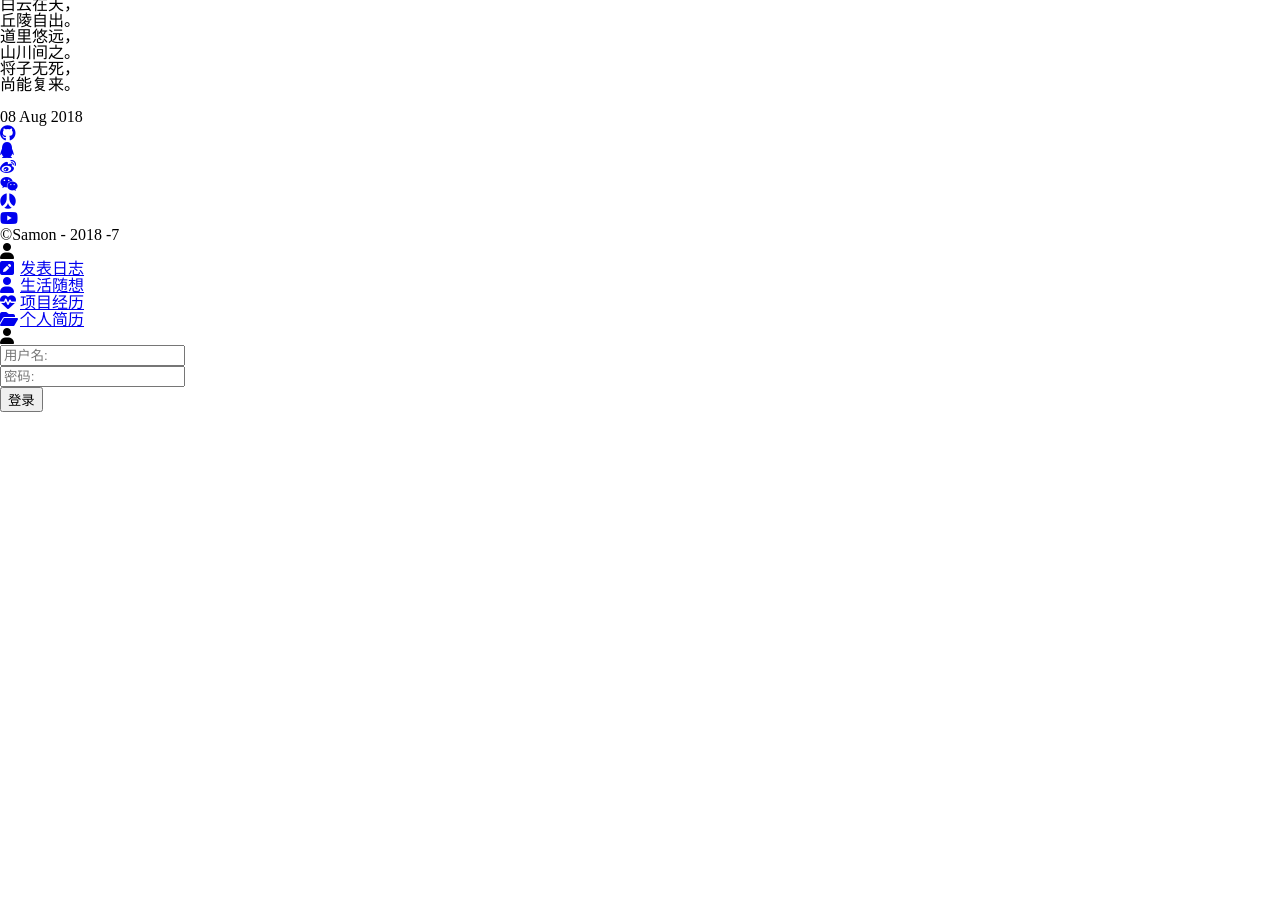
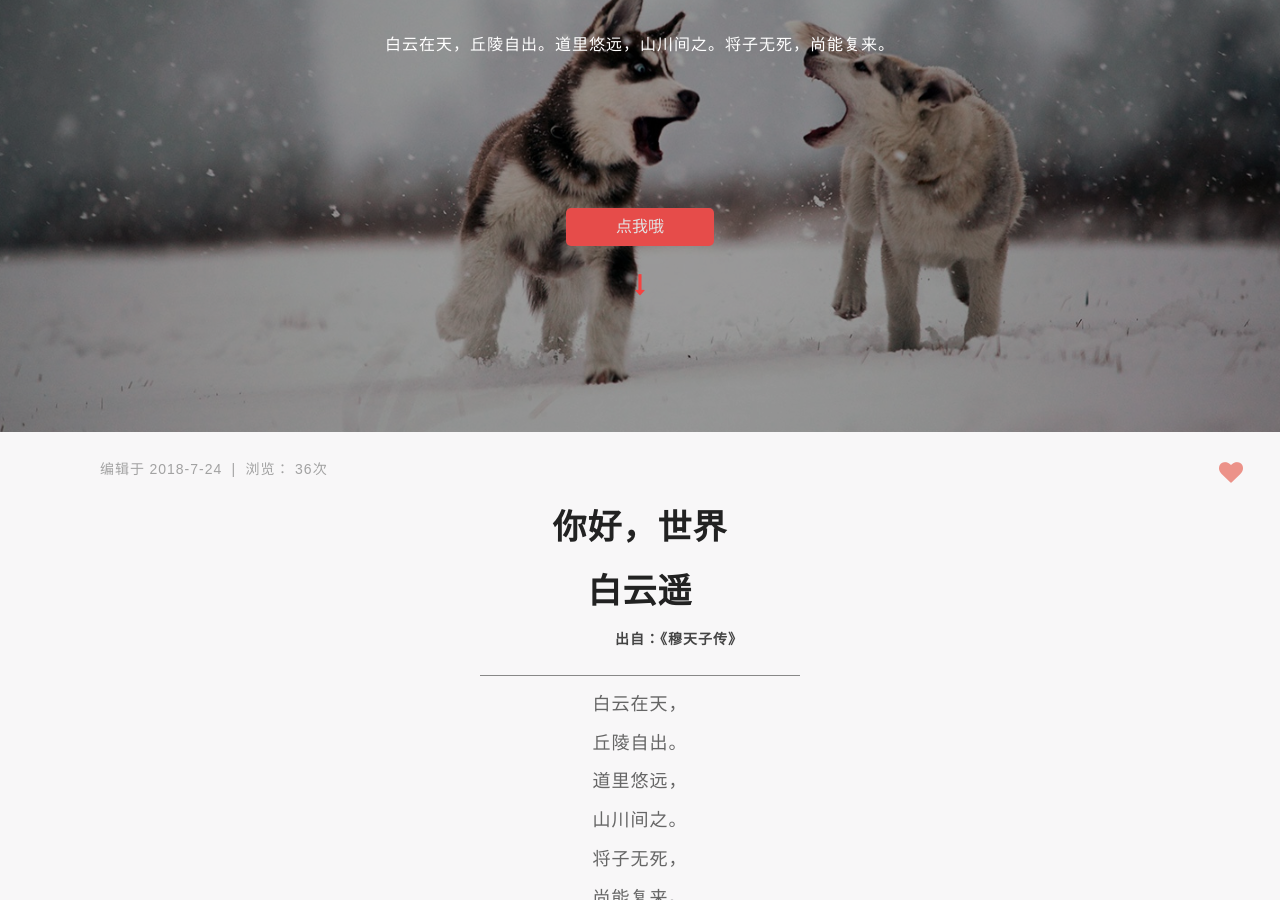
Before and after one commit to samonbling/blog, a Jekyll site: the page built from _posts/2018-08-08-hello-world.html, in a window 1280 px wide and 900 px high, scrolled down 306 px. Built offline with Jekyll 4.4.1, drawn with Linux system fonts in a browser that asks for light colours; nearby versions of some CDN libraries; library files that are not in the unit come from our copies; comment, search, counter and statistics services are not loaded; before the commit the page ends 900 px from its top, so only the background shows below that.

Commit message:
Update article.html

```diff
--- a/_layouts/article.html
+++ b/_layouts/article.html
@@ -4,12 +4,12 @@
 	<meta charset="UTF-8">
 	<meta name="viewport" content="width=device-width, initial-scale=1.0, maximum-scale=1.0, user-scalable=no">
 	<title>{{ page.title }}</title>
-	<link rel="shortcut icon" href="./images/web.png">
-	<link rel="stylesheet" href="./css/main.css">
-	<link rel="stylesheet" href="./css/reset.css">
-	<link rel="stylesheet" href="./css/font-awesome-4.7.0/css/font-awesome.min.css">
-	<script type="text/javascript" src="./lib/pace-master/pace.min.js"></script>
-	<link rel="stylesheet" type="text/css" href="./lib/pace-master/themes/silver/pace-theme-center-atom.css">
+	<link rel="shortcut icon" href="../../../images/web.png">
+	<link rel="stylesheet" href="../../../css/main.css">
+	<link rel="stylesheet" href="../../../css/reset.css">
+	<link rel="stylesheet" href="../../../css/font-awesome-4.7.0/css/font-awesome.min.css">
+	<script type="text/javascript" src="../../../lib/pace-master/pace.min.js"></script>
+	<link rel="stylesheet" type="text/css" href="../../../lib/pace-master/themes/silver/pace-theme-center-atom.css">
 </head>
 <body>
   <div class="main-wapper">
@@ -161,9 +161,9 @@
         </ul>
     </div>
 </body>
-<script type="text/javascript" src="js/jquery.min.js"></script>
-<script type="text/javascript" src="js/main.js"></script>
-<script type="text/javascript" src="css/wangEditor-3.0.16/release/wangEditor.min.js"></script>
+<script type="text/javascript" src="../../../js/jquery.min.js"></script>
+<script type="text/javascript" src="../../../js/main.js"></script>
+<script type="text/javascript" src="../../../css/wangEditor-3.0.16/release/wangEditor.min.js"></script>
 <script type="text/javascript">
 	var E = window.wangEditor
     var editor = new E('#editor')
```
